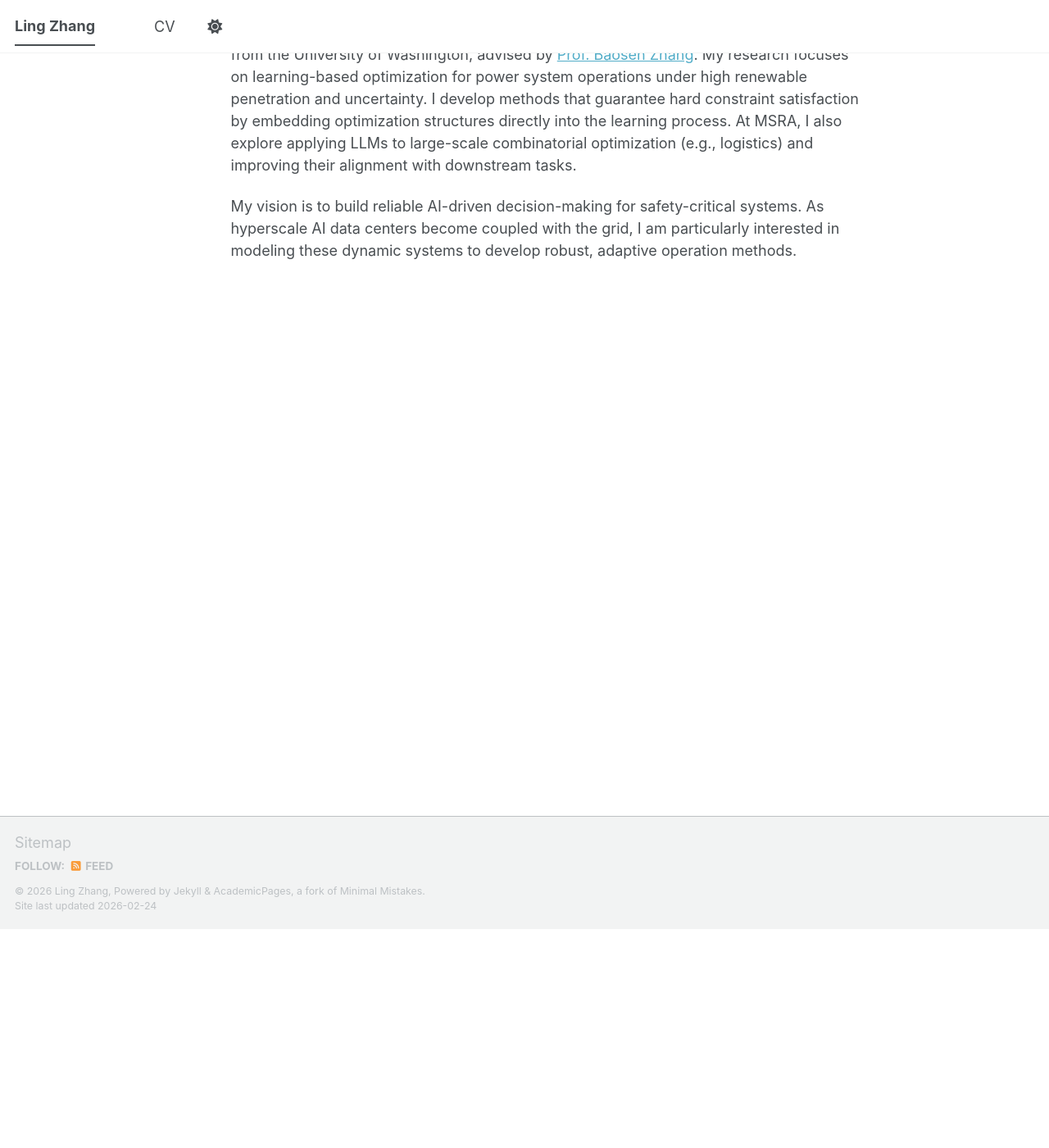
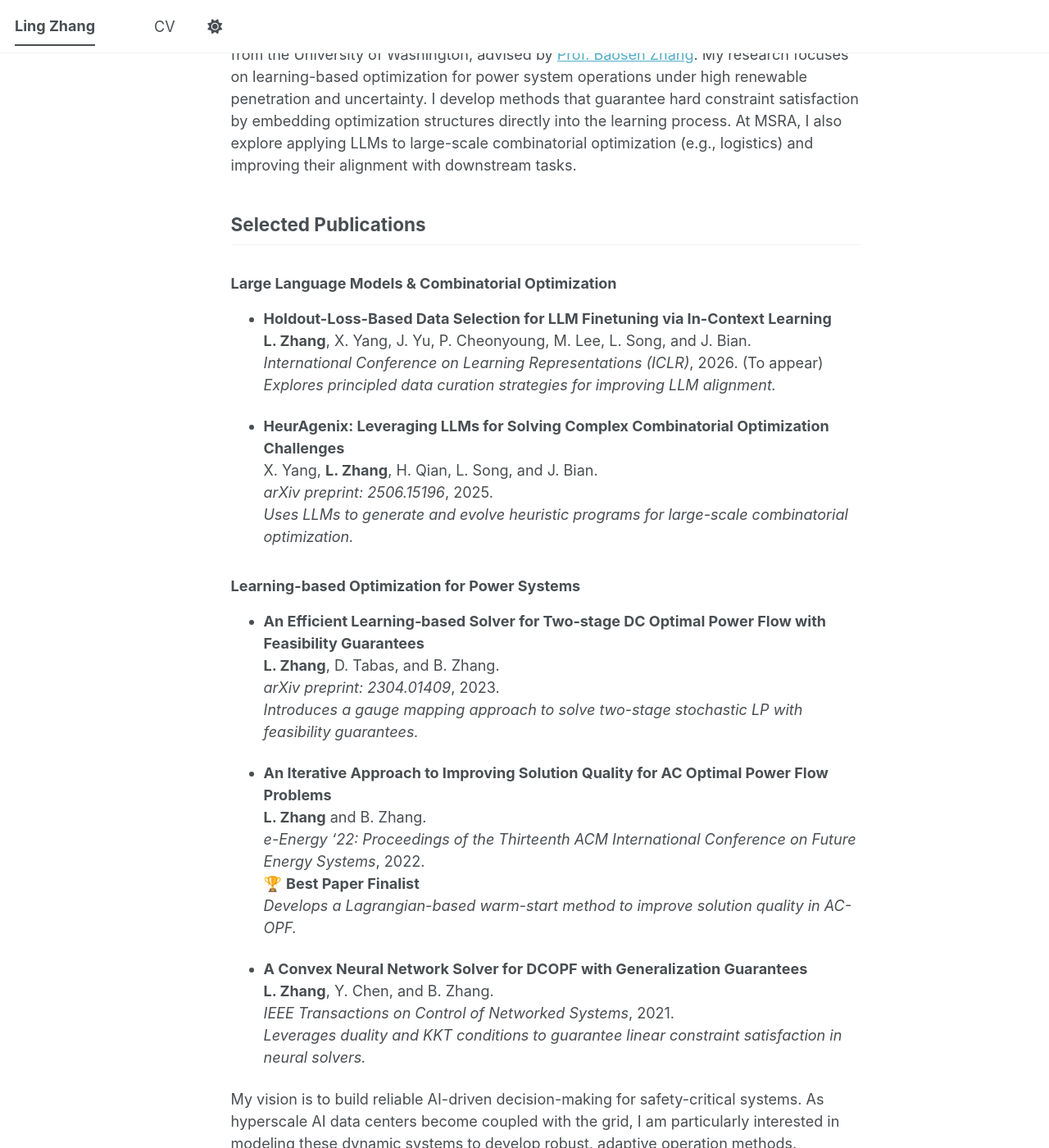
Before and after one commit to sweet-tea-olive/zhangling, a Jekyll site: the page built from _pages/about.md, in a window 1280 px wide and 1400 px high, scrolled down 267 px. Shown: the whole window at 82% size. Built offline with Jekyll 4.4.1, drawn with Linux system fonts in a browser that asks for light colours; a script bundle is joined from its source files by our own code; library files that are not in the unit come from our copies.

Commit message:
Update about.md

```diff
--- a/_pages/about.md
+++ b/_pages/about.md
@@ -94,4 +94,34 @@ classes: wide
 I am currently a Senior Researcher at Microsoft Research Asia. I received my PhD in 2024 from the University of Washington, advised by [Prof. Baosen Zhang](https://zhangbaosen.github.io/).
 My research focuses on learning-based optimization for power system operations under high renewable penetration and uncertainty.  I develop methods that guarantee hard constraint satisfaction by embedding optimization structures directly into the learning process.  At MSRA, I also explore applying LLMs to large-scale combinatorial optimization (e.g., logistics) and improving their alignment with downstream tasks.
 
+## Selected Publications
+
+### Large Language Models & Combinatorial Optimization
+*   **Holdout-Loss-Based Data Selection for LLM Finetuning via In-Context Learning**
+    **L. Zhang**, X. Yang, J. Yu, P. Cheonyoung, M. Lee, L. Song, and J. Bian.
+    *International Conference on Learning Representations (ICLR)*, 2026. (To appear)
+    *Explores principled data curation strategies for improving LLM alignment.*
+
+*   **HeurAgenix: Leveraging LLMs for Solving Complex Combinatorial Optimization Challenges**
+    X. Yang, **L. Zhang**, H. Qian, L. Song, and J. Bian.
+    *arXiv preprint: 2506.15196*, 2025.
+    *Uses LLMs to generate and evolve heuristic programs for large-scale combinatorial optimization.*
+
+### Learning-based Optimization for Power Systems
+*   **An Efficient Learning‑based Solver for Two‑stage DC Optimal Power Flow with Feasibility Guarantees**
+    **L. Zhang**, D. Tabas, and B. Zhang.
+    *arXiv preprint: 2304.01409*, 2023.
+    *Introduces a gauge mapping approach to solve two-stage stochastic LP with feasibility guarantees.*
+
+*   **An Iterative Approach to Improving Solution Quality for AC Optimal Power Flow Problems**
+    **L. Zhang** and B. Zhang.
+    *e-Energy '22: Proceedings of the Thirteenth ACM International Conference on Future Energy Systems*, 2022.
+    🏆 **Best Paper Finalist**
+    *Develops a Lagrangian-based warm-start method to improve solution quality in AC-OPF.*
+
+*   **A Convex Neural Network Solver for DCOPF with Generalization Guarantees**
+    **L. Zhang**, Y. Chen, and B. Zhang.
+    *IEEE Transactions on Control of Networked Systems*, 2021.
+    *Leverages duality and KKT conditions to guarantee linear constraint satisfaction in neural solvers.*
+
 My vision is to build reliable AI-driven decision-making for safety-critical systems. As hyperscale AI data centers become coupled with the grid, I am particularly interested in modeling these dynamic systems to develop robust, adaptive operation methods.
```
